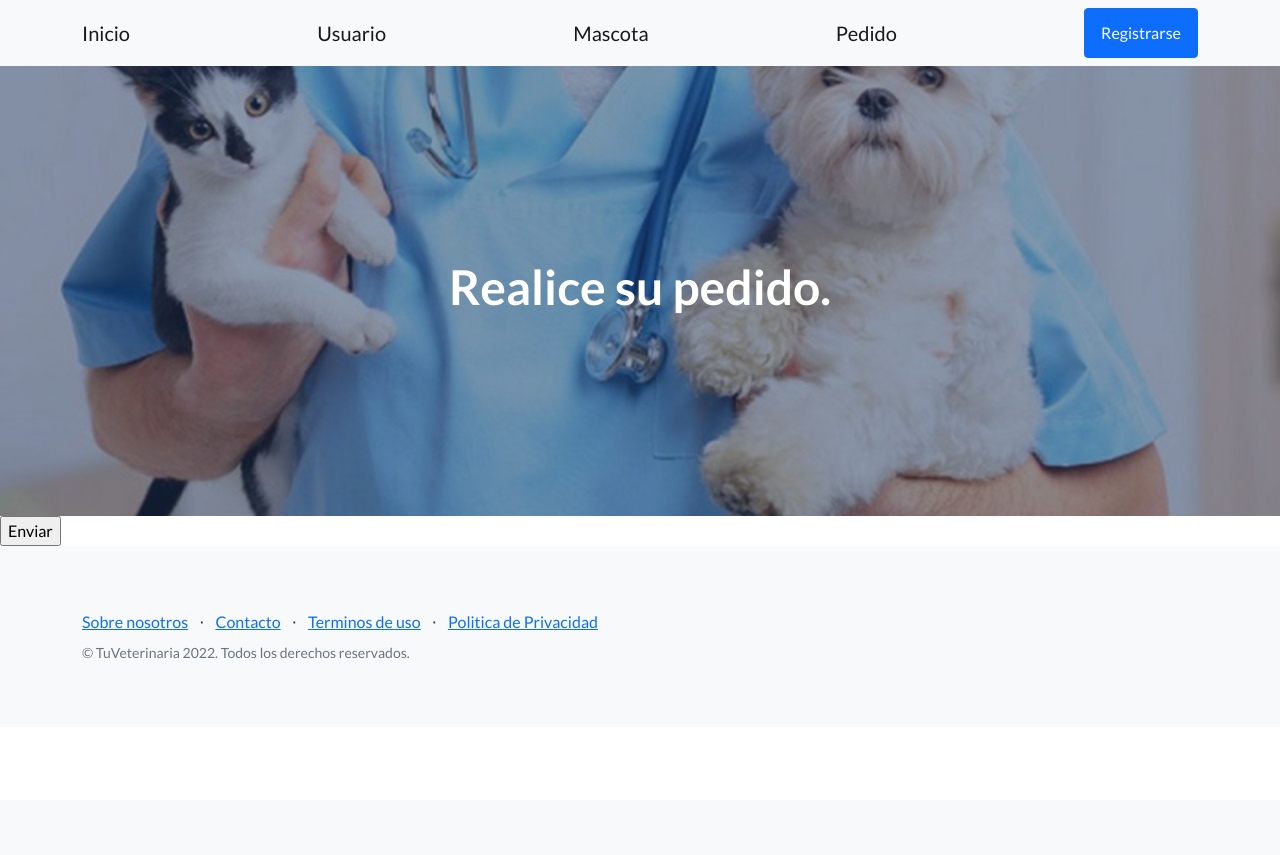
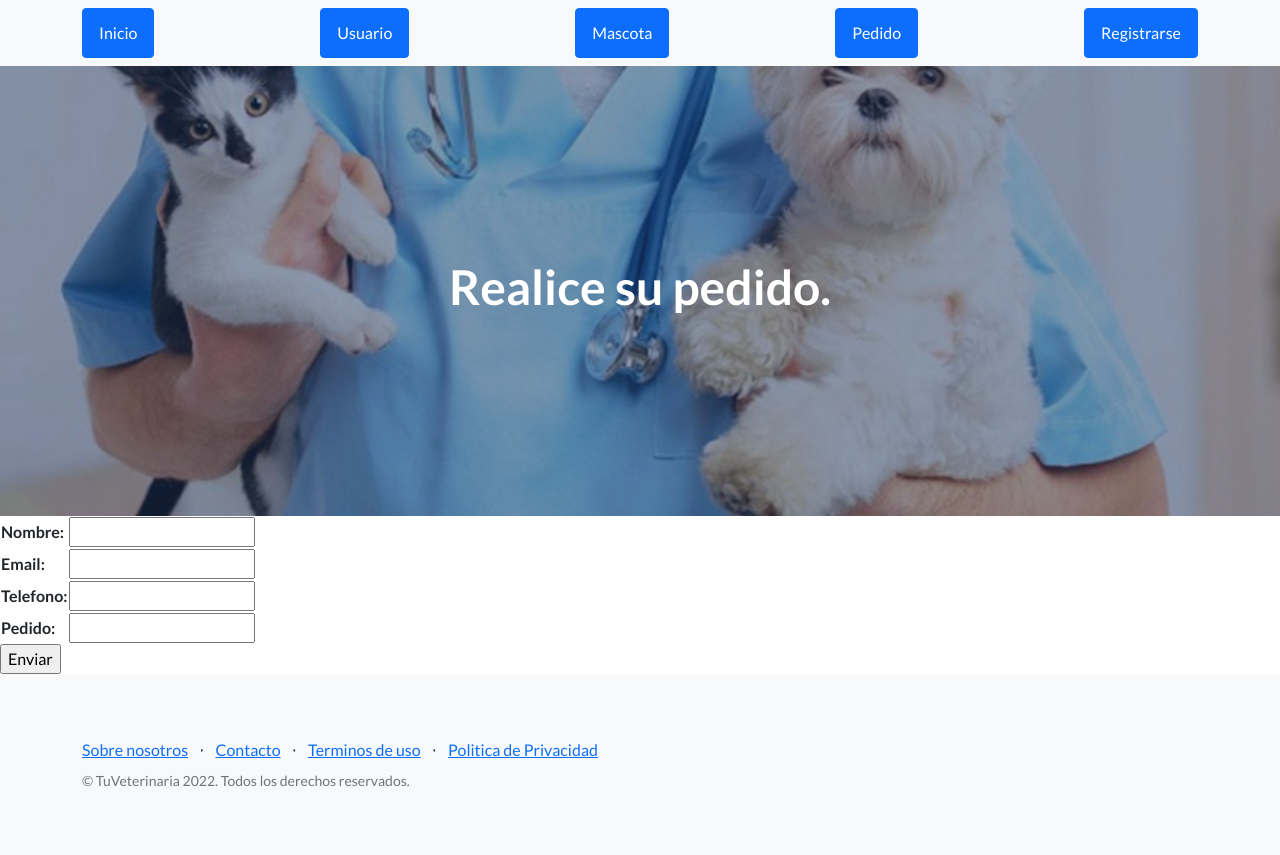
Before and after one commit to mmatosouy/Entrega1Matoso, a Django app: page /appvet/pedido/ in a window 1280 px wide. Before the commit the page ends 658 px from the top, so only its background shows below. Run offline with Django 4.2, Linux system fonts and the light colour scheme; some libraries are stand-ins or nearby versions.

Commit message:
paginaok

```diff
--- a/appvet/forms.py
+++ b/appvet/forms.py
@@ -7,3 +7,17 @@ class UsuarioFormulario(forms.Form):
     email = forms.EmailField()
     telefono = forms.CharField()
     direccion = forms.CharField()
+
+class MascotaFormulario(forms.Form):
+
+    nombre = forms.CharField()
+    raza = forms.CharField()
+    nacimiento= forms.DateField()
+    descripcion = forms.CharField()
+
+class PedidoFormulario(forms.Form):
+
+    nombre = forms.CharField()
+    email = forms.EmailField()
+    telefono = forms.CharField()
+    pedido = forms.CharField()
--- a/appvet/templates/appvet/padre.html
+++ b/appvet/templates/appvet/padre.html
@@ -21,10 +21,10 @@
     <!-- Navigation-->
     <nav class="navbar navbar-light bg-light static-top">
         <div class="container">
-            <a class="navbar-brand" href="{% url 'Inicio' %}">Inicio</a>
-            <a class="navbar-brand" href="{% url 'Usuario' %}">Usuario</a>
-            <a class="navbar-brand" href="{% url 'Mascota' %}">Mascota</a>
-            <a class="navbar-brand" href="{% url 'Pedidos' %}">Pedido</a>
+            <a class="btn btn-primary" href="{% url 'Inicio' %}">Inicio</a>
+            <a class="btn btn-primary" href="{% url 'Usuario' %}">Usuario</a>
+            <a class="btn btn-primary" href="{% url 'Mascota' %}">Mascota</a>
+            <a class="btn btn-primary" href="{% url 'Pedidos' %}">Pedido</a>
             <a class="btn btn-primary" href="#signup">Registrarse</a>
         </div>
     </nav>
--- a/appvet/views.py
+++ b/appvet/views.py
@@ -1,7 +1,7 @@
 from django.http import HttpResponse
 from django.shortcuts import render
-from appvet.forms import UsuarioFormulario
-from appvet.models import Usuario
+from appvet.forms import MascotaFormulario, PedidoFormulario, UsuarioFormulario
+from appvet.models import Mascota, Pedido, Usuario
 
 
 def usuario(request):
@@ -33,11 +33,58 @@ def usuario(request):
 
 def mascota(request):
 
-    return render(request, "appvet/mascota.html")
+
+    if request.method == 'POST':
+
+        miFormulario = MascotaFormulario(request.POST)
+
+        print(miFormulario)
+
+        if miFormulario.is_valid():
+
+            informacion = miFormulario.cleaned_data
+
+            mascota = Mascota(nombre=informacion['nombre'], raza=informacion['raza'],
+            nacimiento=informacion['nacimiento'], descripcion=informacion['descripcion'])
+
+            mascota.save()
+
+            return render(request, "appvet/mascotaFormulario.html")
+
+    else:
+
+        miFormulario = MascotaFormulario()
+
+
+    return render(request, "appvet/mascota.html", {"miFormulario":miFormulario})
+
 
 def pedido(request):
 
-    return render(request, "appvet/pedido.html")
+
+    if request.method == 'POST':
+
+        miFormulario = PedidoFormulario(request.POST)
+
+        print(miFormulario)
+
+        if miFormulario.is_valid():
+
+            informacion = miFormulario.cleaned_data
+
+            pedido = Pedido(nombre=informacion['nombre'], email=informacion['email'],
+            telefono=informacion['telefono'], pedido=informacion['pedido'])
+
+            pedido.save()
+
+            return render(request, "appvet/inicio.html")
+
+    else:
+
+        miFormulario = PedidoFormulario()
+
+
+    return render(request, "appvet/pedido.html", {"miFormulario":miFormulario})
 
 def inicio(request):
 
```
Also changed, not shown: appvet/templates/appvet/mascotaFormulario.html (+29 -0 lines), db.sqlite3.
